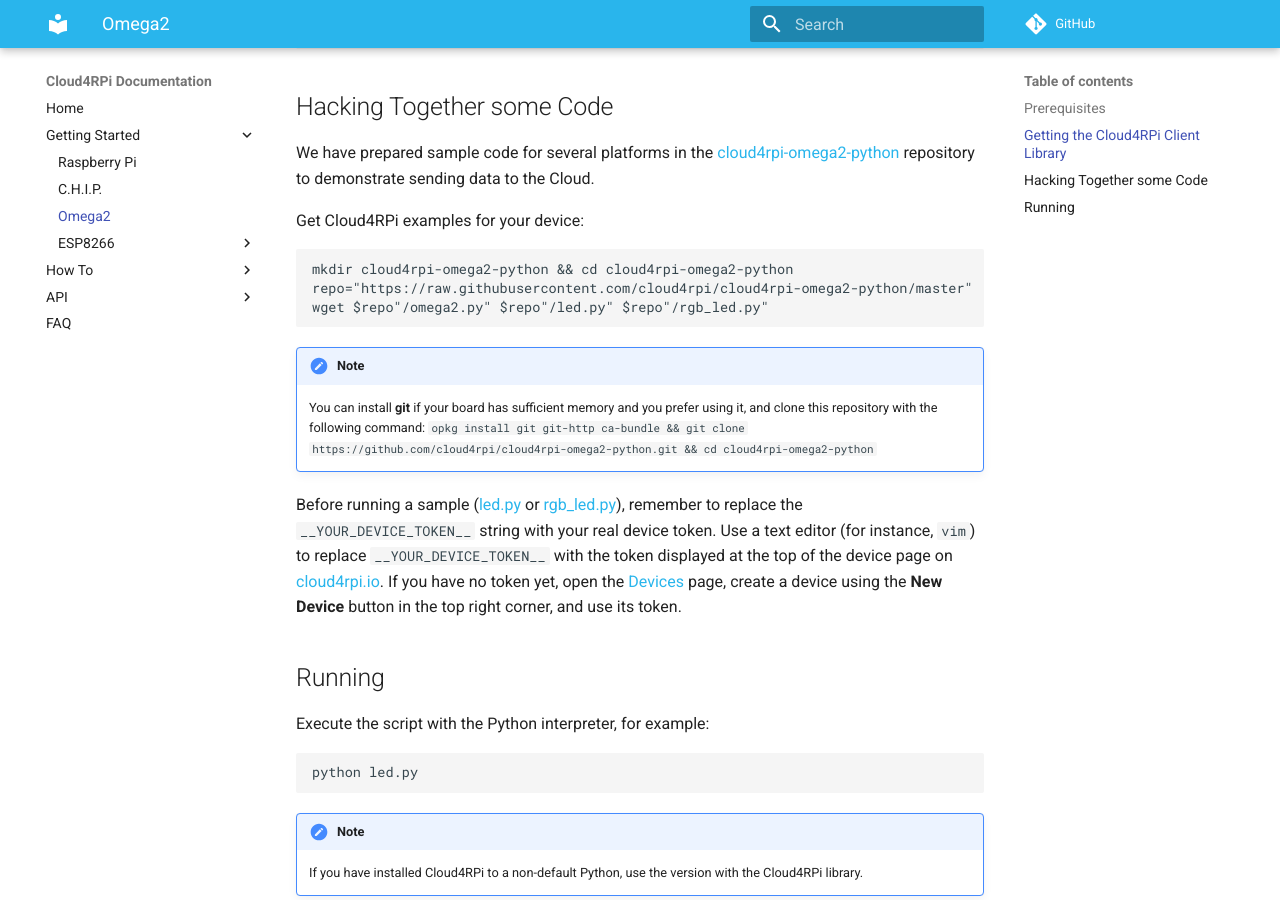
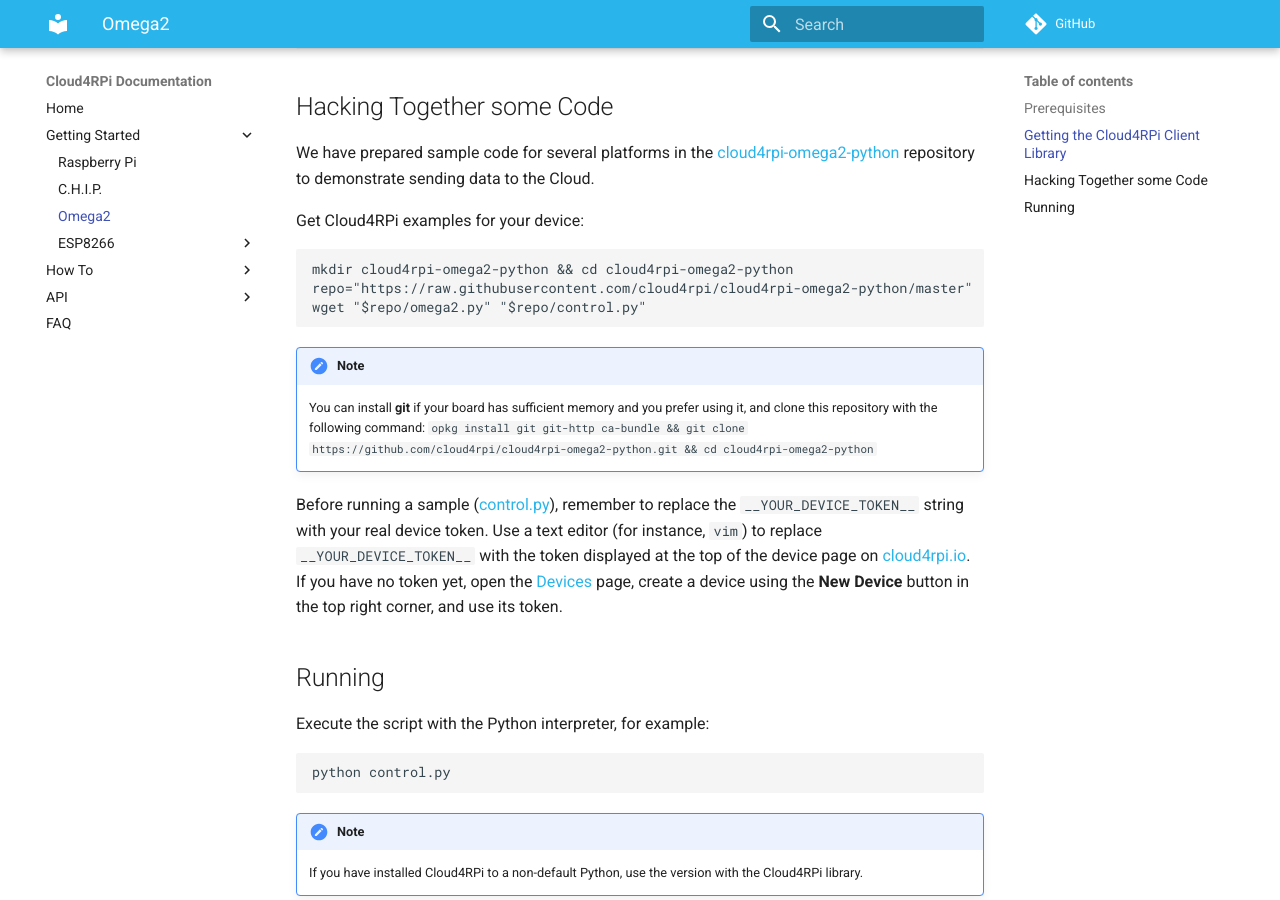
Before and after one commit to cloud4rpi/docs, an MkDocs documentation site: the page built from docs/start/o2.md, in a window 1280 px wide and 900 px high, scrolled down 710 px. Built offline with MkDocs 1.6.1 and Material for MkDocs 9.7.7, drawn with Linux system fonts in a browser that asks for light colours; comment, search, counter and statistics services are not loaded; old or Windows-style settings are respelled for this version of MkDocs.

Commit message:
getting started

````diff
--- a/docs/start/o2.md
+++ b/docs/start/o2.md
@@ -34,13 +34,13 @@
 ```sh
 mkdir cloud4rpi-omega2-python && cd cloud4rpi-omega2-python
 repo="https://raw.githubusercontent.com/cloud4rpi/cloud4rpi-omega2-python/master"
-wget $repo"/omega2.py" $repo"/led.py" $repo"/rgb_led.py"
+wget "$repo/omega2.py" "$repo/control.py"
 ```
 
 !!! Note
     You can install **git** if your board has sufficient memory and you prefer using it, and clone this repository with the following command: `opkg install git git-http ca-bundle && git clone https://github.com/cloud4rpi/cloud4rpi-omega2-python.git && cd cloud4rpi-omega2-python`
 
-Before running a sample ([led.py](https://github.com/cloud4rpi/cloud4rpi-omega2-python/blob/master/led.py) or [rgb_led.py](https://github.com/cloud4rpi/cloud4rpi-omega2-python/blob/master/rgb_led.py)), remember to replace the `__YOUR_DEVICE_TOKEN__` string with your real device token. Use a text editor (for instance, `vim`) to replace `__YOUR_DEVICE_TOKEN__` with the token displayed at the top of the device page on [cloud4rpi.io](https://cloud4rpi.io/). If you have no token yet, open the [Devices](https://cloud4rpi.io/devices) page, create a device using the **New Device** button in the top right corner, and use its token.
+Before running a sample ([control.py](https://github.com/cloud4rpi/cloud4rpi-omega2-python/blob/master/control.py)), remember to replace the `__YOUR_DEVICE_TOKEN__` string with your real device token. Use a text editor (for instance, `vim`) to replace `__YOUR_DEVICE_TOKEN__` with the token displayed at the top of the device page on [cloud4rpi.io](https://cloud4rpi.io/). If you have no token yet, open the [Devices](https://cloud4rpi.io/devices) page, create a device using the **New Device** button in the top right corner, and use its token.
 
 
 ## Running
@@ -48,7 +48,7 @@
 Execute the script with the Python interpreter, for example:
 
 ```sh
-python led.py
+python control.py
 ```
 
 !!! Note
````
